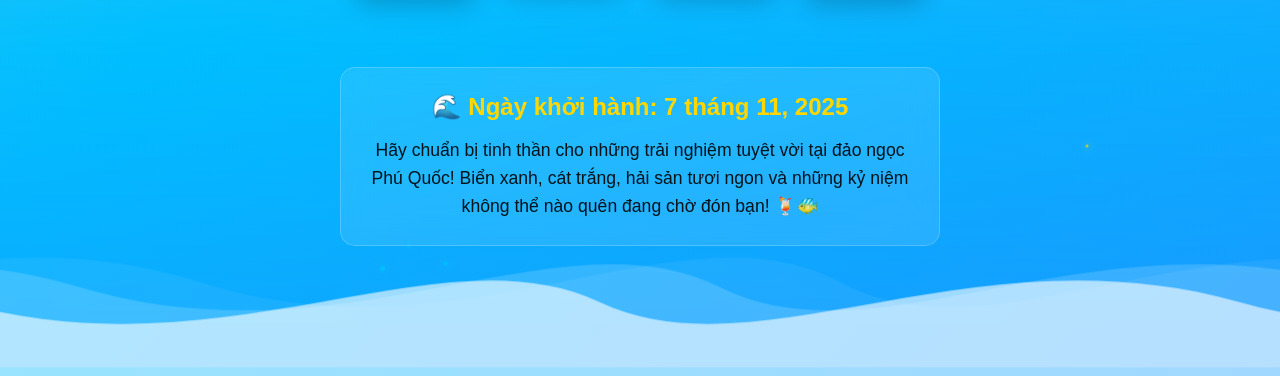
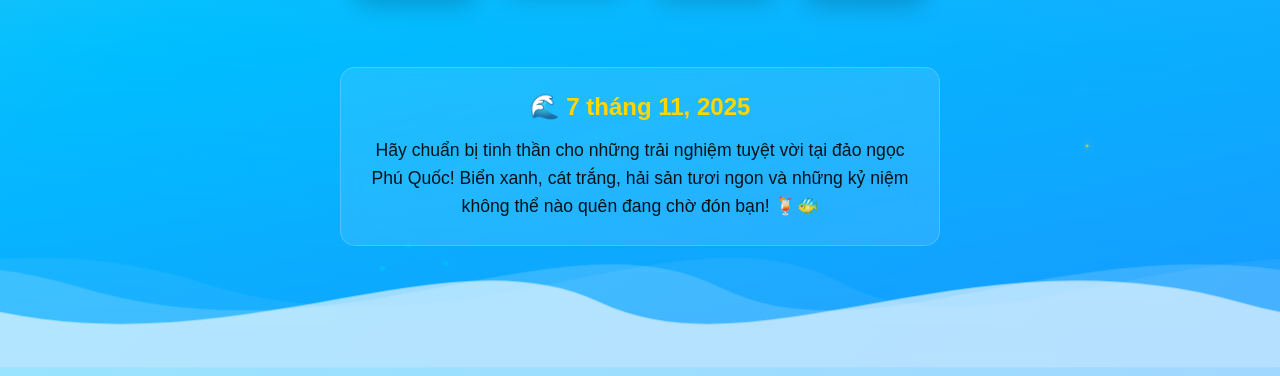
Before and after one commit to hiimMingMing/nhom-soi, a plain HTML site: page index.html in a window 1280 px wide. Shown: the part 424-800 px from the top of the page. Drawn offline with Linux system fonts and the light colour scheme.

Commit message:
Update index.html

```diff
--- a/index.html
+++ b/index.html
@@ -617,7 +617,7 @@
         </div>
 
         <div class="destination-info">
-            <h3>🌊 Ngày khởi hành: 7 tháng 11, 2025</h3>
+            <h3>🌊 7 tháng 11, 2025</h3>
             <p>Hãy chuẩn bị tinh thần cho những trải nghiệm tuyệt vời tại đảo ngọc Phú Quốc!
             Biển xanh, cát trắng, hải sản tươi ngon và những kỷ niệm không thể nào quên đang chờ đón bạn! 🍹🐠</p>
         </div>
```
